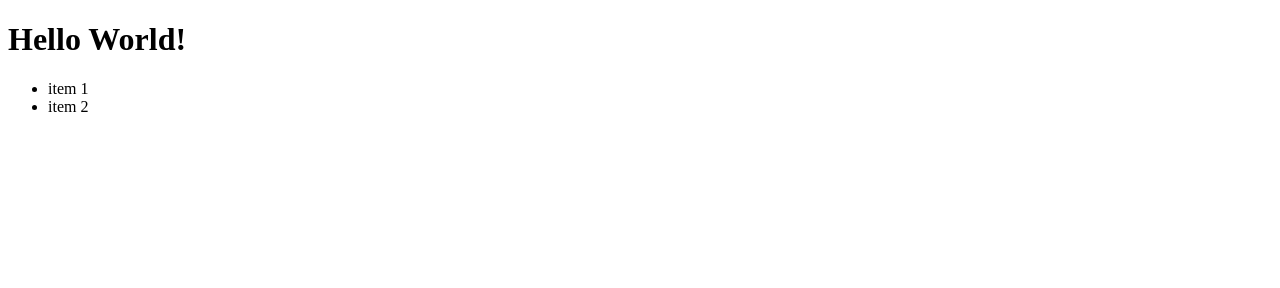
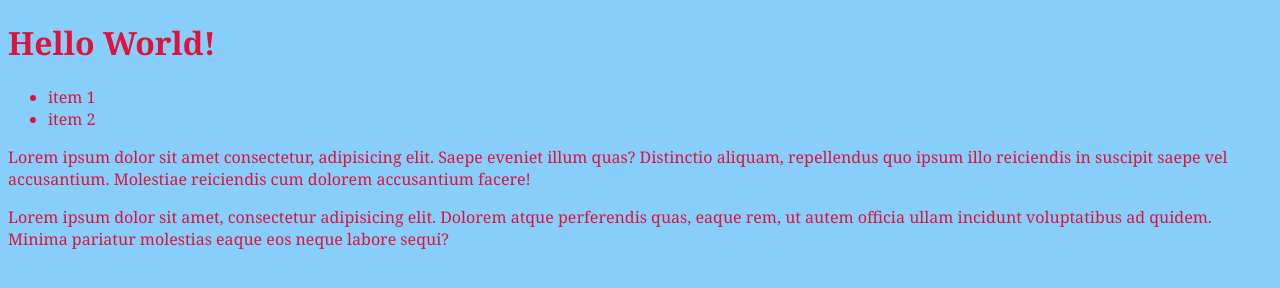
Before and after one commit to nendiMardiyansyah/Cobain-Rebase, a plain HTML site: page Index.html in a window 1280 px wide. Drawn offline with Linux system fonts and the light colour scheme.

Commit message:
Menambahkan file css, dan juga menambahkan 2buah paragraf

```diff
--- a/Index.html
+++ b/Index.html
@@ -4,6 +4,7 @@
     <meta charset="UTF-8">
     <meta name="viewport" content="width=device-width, initial-scale=1.0">
     <title>Halo-Dunia</title>
+    <link rel="stylesheet" href="css/style.css">
 </head>
 <body>
     <h1>Hello World!</h1>
@@ -11,5 +12,7 @@
         <li>item 1</li>
         <li>item 2</li>
     </ul>
+    <p>Lorem ipsum dolor sit amet consectetur, adipisicing elit. Saepe eveniet illum quas? Distinctio aliquam, repellendus quo ipsum illo reiciendis in suscipit saepe vel accusantium. Molestiae reiciendis cum dolorem accusantium facere!</p>
+    <p>Lorem ipsum dolor sit amet, consectetur adipisicing elit. Dolorem atque perferendis quas, eaque rem, ut autem officia ullam incidunt voluptatibus ad quidem. Minima pariatur molestias eaque eos neque labore sequi?</p>
 </body>
 </html>
--- /dev/null
+++ b/css/style.css
@@ -0,0 +1,5 @@
+body {
+    background-color: lightskyblue;
+    color: crimson;
+    font-family: Georgia, 'Times New Roman', Times, serif;
+}
```
